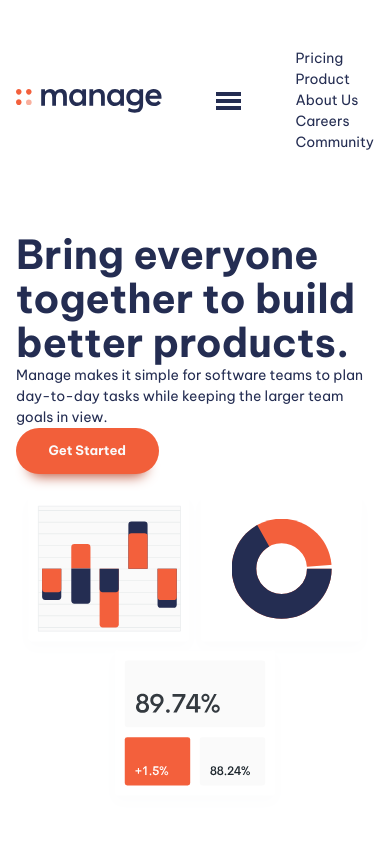
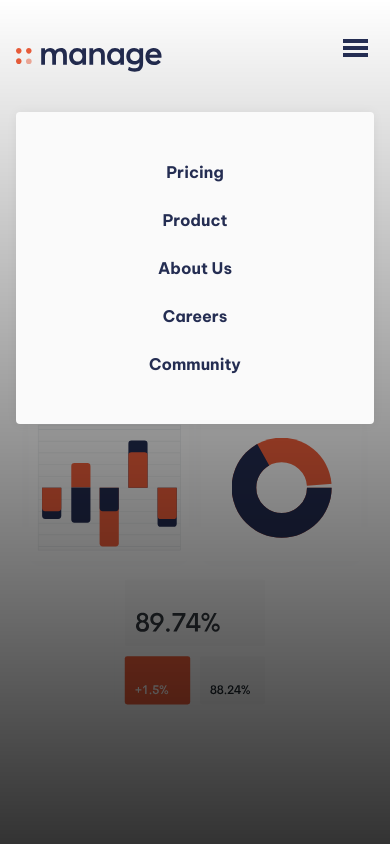
Before and after one commit to maxbkhts0/fem-manage, a website built with Vite: page index.html in a window 390 px wide. Both pictures are taken after a click on the button "Menu". Shown: the top 844 px of the page. Built offline with nearby package versions, Linux system fonts and the light colour scheme.

Commit message:
nav menu

```diff
--- a/index.html
+++ b/index.html
@@ -26,14 +26,14 @@
           <nav class="primary-navigation" id="primary-navigation">
             <ul aria-label="Primary" role="list" class="nav-list">
               <!-- role helps screen reader accessibility -->
-              <li><a href="#"></a>Pricing</li>
-              <li><a href="#"></a>Product</li>
-              <li><a href="#"></a>About Us</li>
-              <li><a href="#"></a>Careers</li>
-              <li><a href="#"></a>Community</li>
+              <li><a href="#">Pricing</a></li>
+              <li><a href="#">Product</a></li>
+              <li><a href="#">About Us</a></li>
+              <li><a href="#">Careers</a></li>
+              <li><a href="#">Community</a></li>
             </ul>
           </nav>
-          <button class="button" style="display:none;">Get Started</button>
+          <button class="button | display-sm-none display-md-inline-flex">Get Started</button>
         </div>
       </div>
     </header>
--- a/main.js
+++ b/main.js
@@ -1,5 +1,6 @@
 // toggle nav menu when menu icon is clicked
 
+const primaryHeader = document.querySelector('.primary-header');
 const navToggle = document.querySelector(".mobile-nav-toggle");
 const primaryNav = document.querySelector(".primary-navigation");
 
@@ -8,4 +9,5 @@ navToggle.addEventListener('click', () => {
     ? navToggle.setAttribute('aria-expanded', false)
     : navToggle.setAttribute('aria-expanded', true);
   primaryNav.toggleAttribute('data-visible');
+  primaryHeader.toggleAttribute('data-overlay');
 });
--- a/style.css
+++ b/style.css
@@ -125,8 +125,160 @@ svg {
   }
 }
 
+.container {
+  --max-width: 1110px;
+  --padding: 1rem;
+
+  /* container behaviour when window size is made larger or smaller */
+  width: min(var(--max-width), 100% - (var(--padding) * 2));
+  margin-inline: auto;
+}
+
+.even-columns {
+  display: grid;
+  gap: 1rem;
+}
+
+/* em is the only consistent unit across all browsers when zooming in and out */
+@media (min-width: 50em) {
+  .even-columns {
+    grid-auto-flow: column;
+    grid-auto-columns: 1fr;
+  }
+}
+
+/* general styling */
+
+body {
+  font-size: var(--fs-body);
+  font-family: var(--ff-body);
+  color: var(--clr-primary-400);
+}
+
+/* button */
+
+button {
+  display: inline-flex;
+  border: 0;
+  border-radius: 100vmax;
+  cursor: pointer;
+  text-decoration: none;
+  padding: 1.25em 2.5em;
+  font-weight: var(--fw-bold);
+  font-size: var(--fs-button);
+  line-height: 1;
+  color: var(--clr-neutral-100);
+  background-color: var(--clr-accent-400);
+  box-shadow: 0 1.125em 1em -1em var(--clr-accent-500);
+}
+
+.button[data-type="inverted"] {
+  background-color: var(--clr-neutral-100);
+  color: var(--clr-accent-400);
+}
+
+.button:hover,
+.button:focus-visible {
+  background-color: var(--clr-accent-300);
+}
+
+.button[data-type="inverted"]:hover,
+.button[data-type="inverted"]:focus-visible {
+  background-color: var(--clr-neutral-100);
+  color: var(--clr-accent-300);
+}
+
+/* navigation */
+
+.primary-header {
+  padding-top: var(--size-700);
+}
+
+.nav-wrapper {
+  display: flex;
+  align-items: center;
+  justify-content: space-between;
+}
+
+.mobile-nav-toggle {
+  display: none;
+}
+
+.nav-list {
+  font-size: var(--fs-nav);
+}
+
+/* display nav menu horizontally on larger screens */
+.nav-list {
+  display:flex;
+  gap: clamp(var(--size-400), 5vw, var(--size-700));
+  font-weight: var(--fw-semi-bold);
+}
+
+.nav-list a {
+  text-decoration: none;
+  color: var(--clr-primary-400);
+}
+
+.nav-list a:hover,
+.nav-list a:focus {
+  color: var(--clr-accent-400);
+}
+
+/* primary nav menu hidden for mobile */
+/* put media queries below to overwrite */
+@media (max-width: 50em) {
+  .primary-navigation {
+    display: none;
+    position: fixed;
+    padding: var(--size-700);
+    inset: 7rem var(--size-400) auto;
+    max-width: 25rem;
+    margin-inline: auto;
+    background: var(--clr-neutral-100);
+    border-radius: var(--size-100);
+    box-shadow: 0 0 .75em rgb(0, 0, 0, 0.05);
+  }
+
+  .primary-header[data-overlay]::before {
+    content: '';
+    position: fixed;
+    inset: 0;
+    background-image: linear-gradient(rgb(0 0 0 / 0), rgb(0 0 0 / 0.8));
+  }
+
+  .nav-list {
+    display: grid;
+    gap: var(--size-500);
+    text-align: center;
+    font-weight: var(--fw-bold);
+  }
+
+  .primary-navigation[data-visible] {
+    display: block;
+  }
+
+  .mobile-nav-toggle {
+    display: block;
+    position: fixed;
+    top: var(--size-600);
+    right: var(--size-400);
+    z-index: 100;
+    cursor: pointer;
+    background: transparent;
+    border: 0;
+    box-shadow: none;
+    padding: 0.5em;
+  }
+
+  .mobile-nav-toggle .icon-close {
+    display: none;
+  }
+}
+
 /* Utility classes */
 /* Link utility classes to variables to work faster */
+/* Put at the bottom to make sure they're not overwritten by other rules - cascade order */
 
 .visually-hidden {
   position: absolute;
@@ -211,105 +363,12 @@ border: 0 !important;
   padding-block: var(--size-700);
 }
 
-.container {
-  --max-width: 1110px;
-  --padding: 1rem;
-
-  /* container behaviour when window size is made larger or smaller */
-  width: min(var(--max-width), 100% - (var(--padding) * 2));
-  margin-inline: auto;
+.display-sm-none {
+  display:none;
 }
 
-.even-columns {
-  display: grid;
-  gap: 1rem;
-}
-
-/* em is the only consistent unit across all browsers when zooming in and out */
 @media (min-width: 50em) {
-  .even-columns {
-    grid-auto-flow: column;
-    grid-auto-columns: 1fr;
+  .display-md-inline-flex {
+    display: inline-flex;
   }
 }
-
-/* general styling */
-
-body {
-  font-size: var(--fs-body);
-  font-family: var(--ff-body);
-  color: var(--clr-primary-400);
-}
-
-/* button */
-
-button {
-  border: 0;
-  border-radius: 100vmax;
-  cursor: pointer;
-  text-decoration: none;
-  padding: 1.25em 2.5em;
-  font-weight: var(--fw-bold);
-  font-size: var(--fs-button);
-  line-height: 1;
-  color: var(--clr-neutral-100);
-  background-color: var(--clr-accent-400);
-  box-shadow: 0 1.125em 1em -1em var(--clr-accent-500);
-}
-
-.button[data-type="inverted"] {
-  background-color: var(--clr-neutral-100);
-  color: var(--clr-accent-400);
-}
-
-.button:hover,
-.button:focus-visible {
-  background-color: var(--clr-accent-300);
-}
-
-.button[data-type="inverted"]:hover,
-.button[data-type="inverted"]:focus-visible {
-  background-color: var(--clr-neutral-100);
-  color: var(--clr-accent-300);
-}
-
-/* navigation */
-
-.primary-header {
-  margin-top: var(--size-700);
-}
-
-.nav-wrapper {
-  display: flex;
-  align-items: center;
-  justify-content: space-between;
-}
-
-.mobile-nav-toggle {
-  display: none;
-}
-
-/* primary nav menu hidden for mobile */
-@media (max-width: 50em) {
-  .primary-navigation {
-    display: none;
-  }
-
-  .primary-navigation[data-visible] {
-    display: block;
-    position: flex;
-  }
-
-  .mobile-nav-toggle {
-    display: block;
-    cursor: pointer;
-    background: transparent;
-    border: 0;
-    box-shadow: none;
-    padding: 0.5em;
-  }
-
-  .mobile-nav-toggle .icon-close {
-    display: none;
-  }
-}
```
Lines whose indentation alone changed are shown as unchanged.
